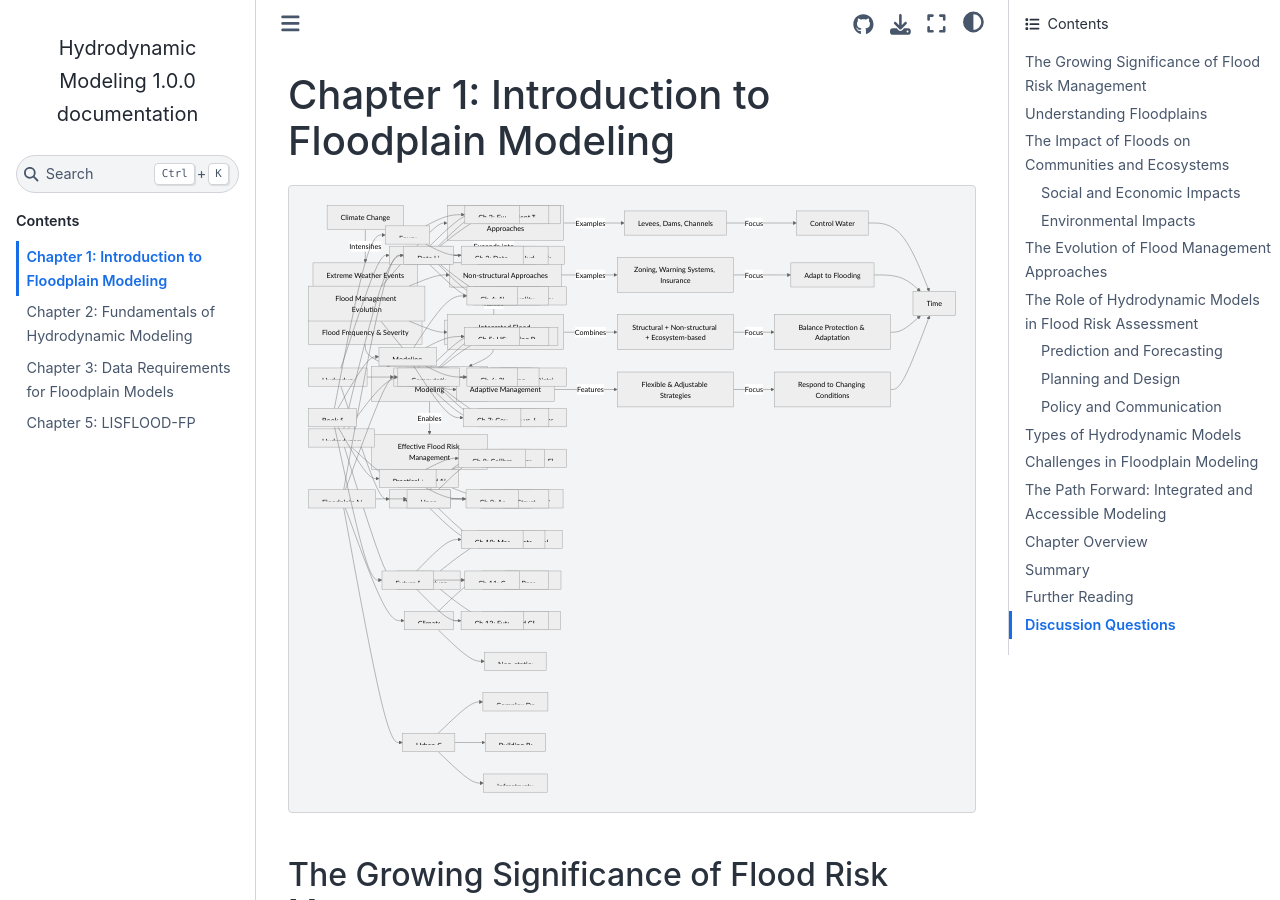
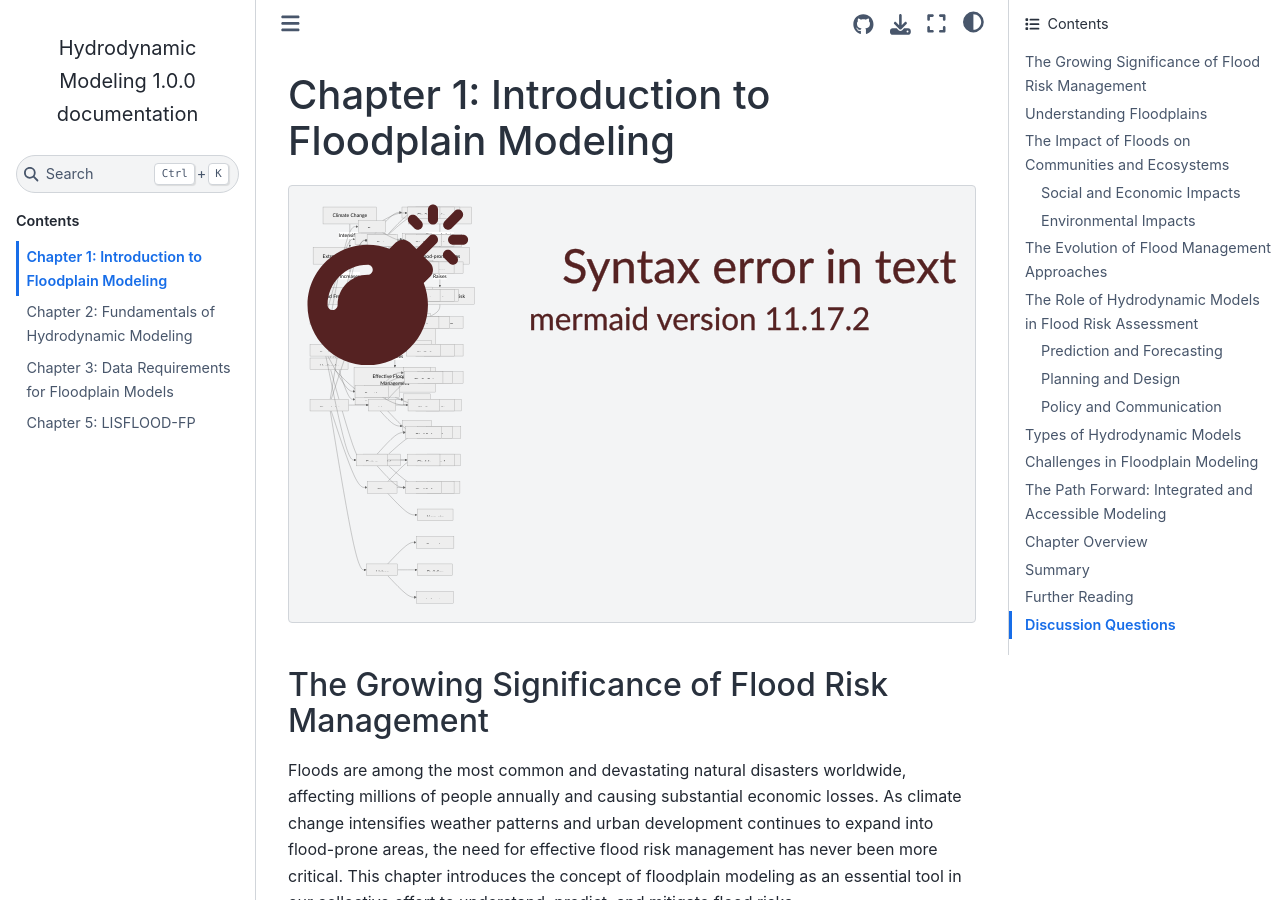
Before and after one commit to SouravDSGit/Hydrodynamic-Modeling, a Sphinx documentation site: the page built from docs/chapter_01.md, in a window 1280 px wide and 900 px high. Built offline with Sphinx 7.4.7 and the Sphinx Book theme 1.1.4, drawn with Linux system fonts in a browser that asks for light colours; pages that are not in the unit, such as notebooks, are missing from menus; some of the changed lines change nothing that is shown.

Commit message:
initial commit

````diff
--- a/docs/chapter_01.md
+++ b/docs/chapter_01.md
@@ -52,7 +52,7 @@ While flooding is a natural process, modern flood events can cause:
 ## The Evolution of Flood Management Approaches
 
 ```{mermaid}
-flowchart LR
+grpah TD
     A[Flood Management Evolution] --> B[Traditional Structural Approaches]
     A --> C[Non-structural Approaches]
     A --> D[Integrated Flood Management]
````
